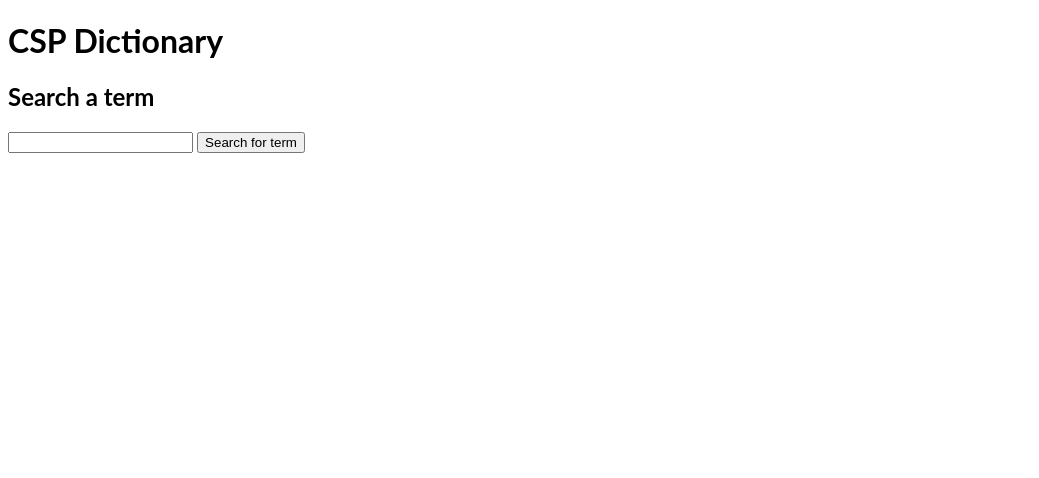
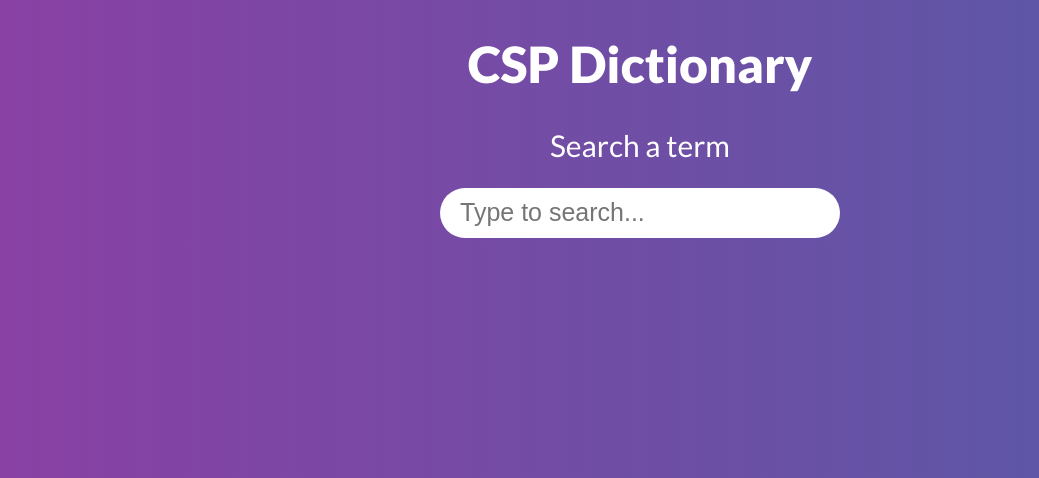
Before and after one commit to Villix-Main/CSP-Dictionary, a Flask app: page / in a window 1280 px wide. Shown: the top 478 px of the page, without its empty margins (0-1039 px from the left). Run offline with Flask 2, Linux system fonts and the light colour scheme.

Commit message:
Added a updated UI for the index.html
Added a updated UI for the index.html. Not final!!!

```diff
--- a/src/static/css/main.css
+++ b/src/static/css/main.css
@@ -2,3 +2,48 @@ body
 {
     font-family: 'Lato', sans-serif;
 }
+
+body
+{
+    text-align: center;
+    background: linear-gradient(to right, #8941a4, #555ba7);
+    color: white;
+}
+
+h1
+{
+    font-size: 50px;
+}
+h2
+{
+    font-size: 30px;
+    font-weight: normal;
+}
+
+
+
+.search-form input[type="search"]
+{
+    font-size: 25px;
+    color: #7f7f7f;
+    border: none;
+    border-radius: 30px;
+    width: 400px;
+    height: 50px;
+    padding: 14px;
+    padding-left: 20px;
+}
+.search-form input[type="search"]
+{
+    -webkit-tap-highlight-color: transparent;
+    -webkit-touch-callout: none;
+    -webkit-user-select: none;
+    -khtml-user-select: none;
+    -moz-user-select: none;
+    -ms-user-select: none;
+    user-select: none;
+}
+.search-form input[type="search"]:focus
+{
+    outline: none !important;
+}
--- a/src/templates/base.html
+++ b/src/templates/base.html
@@ -6,9 +6,8 @@
         <meta name="viewport" content="width=device-width, initial-scale=1.0">
         <link rel="stylesheet" href="{{ url_for('static', filename='css/main.css') }}">
 
-        <link rel="preconnect" href="https://fonts.googleapis.com">
-        <link rel="preconnect" href="https://fonts.gstatic.com" crossorigin>
-        <link href="https://fonts.googleapis.com/css2?family=Poppins:ital,wght@0,300;0,400;0,500;0,600;0,700;0,800;1,600&display=swap" rel="stylesheet">
+        <link rel="preconnect" href="https://fonts.gstatic.com">
+        <link href="https://fonts.googleapis.com/css2?family=Lato:ital,wght@0,100;0,300;0,400;0,900;1,300&display=swap" rel="stylesheet">
 
         {% block head %}{% endblock %}
     </head>
--- a/src/templates/index.html
+++ b/src/templates/index.html
@@ -10,11 +10,11 @@
 
 <h2>Search a term</h2>
 
-<div class="form">
+<div class="search-form">
     <form action="/search" method="GET">
-        <input type="search" name="term" id="term" required="required">
-        <input type="submit" value="Search for term">
+        <input type="search" name="term" id="term" required="required" placeholder="Type to search...">
     </form>
 </div>
 
+
 {% endblock %}
```
